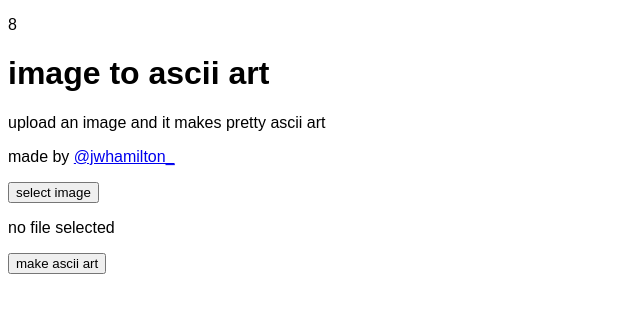
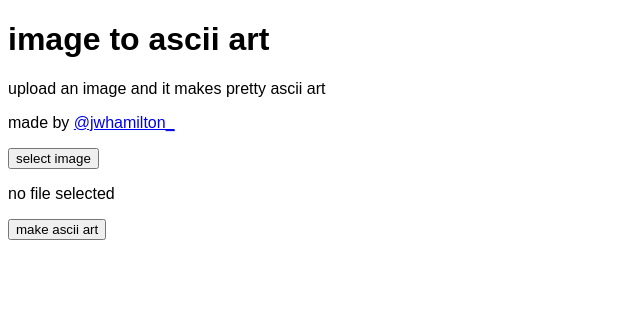
Before and after one commit to jwhamilton99/ascii-art, a plain HTML site: page index.html in a window 1280 px wide. Shown: the whole page, without its empty margins (0-640 px from the left). Drawn offline with Linux system fonts and the light colour scheme.

Commit message:
remove testing shit

```diff
--- a/index.html
+++ b/index.html
@@ -48,7 +48,6 @@
 		</style>
 	</head>
 	<body>
-		<p>8</p>
 		<h1>image to ascii art</h1>
 		<p>upload an image and it makes pretty ascii art</p>
 		<p>made by <a href="https://www.twitter.com/jwhamilton_">@jwhamilton_</a></p>
```
